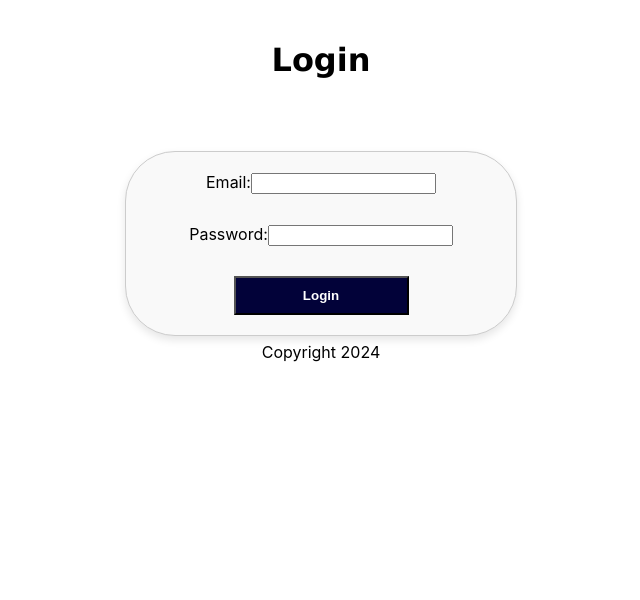
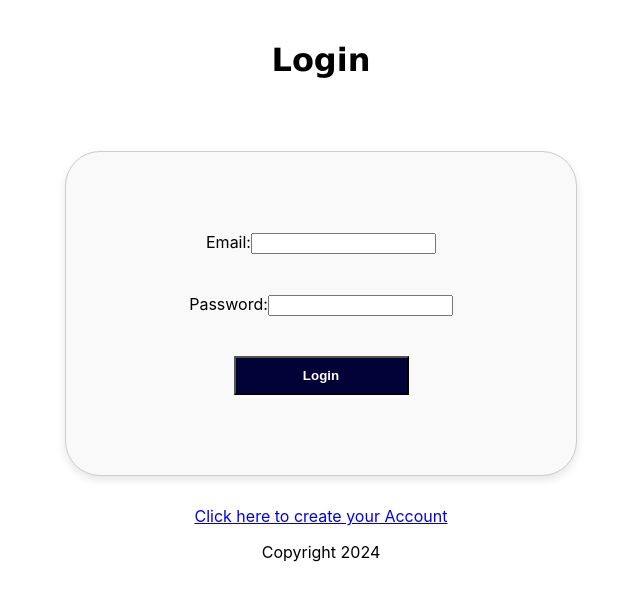
Before and after one commit to TomG87/application_frontend, a React (Create React App) app: page /login in a window 1280 px wide. Shown: the top 600 px of the page, without its empty margins (319-959 px from the left). Built offline with nearby package versions, Linux system fonts and the light colour scheme.

Commit message:
adjust padding, grid gap, and border radius on card for Login.jsx file and add further breaks to footer

```diff
--- a/src/App.css
+++ b/src/App.css
@@ -1,14 +1,14 @@
 .form {
   max-width: 350px;
   margin: 0 auto;
-  padding: 20px;
+  padding: 80px;
   border: 1px solid #cccccc;
-  border-radius: 50px;
+  border-radius: 35px;
   background-color: #f9f9f9;
   box-shadow: 0 4px 8px rgba(0, 0, 0, 0.1);
   text-align: center;
   display: grid;
-  grid-gap: 30px;
+  grid-gap: 40px;
   position: relative;
   top: 50px;
 }
--- a/src/Login.jsx
+++ b/src/Login.jsx
@@ -72,6 +72,9 @@ export function Login() {
         <button className="submit">Login</button>
       </form>
       <br></br>
+      <br></br>
+      <br></br>
+      <br></br>
       <div className="register-link">
         <Link to="/register">Click here to create your Account</Link>{" "}
       </div>
```
